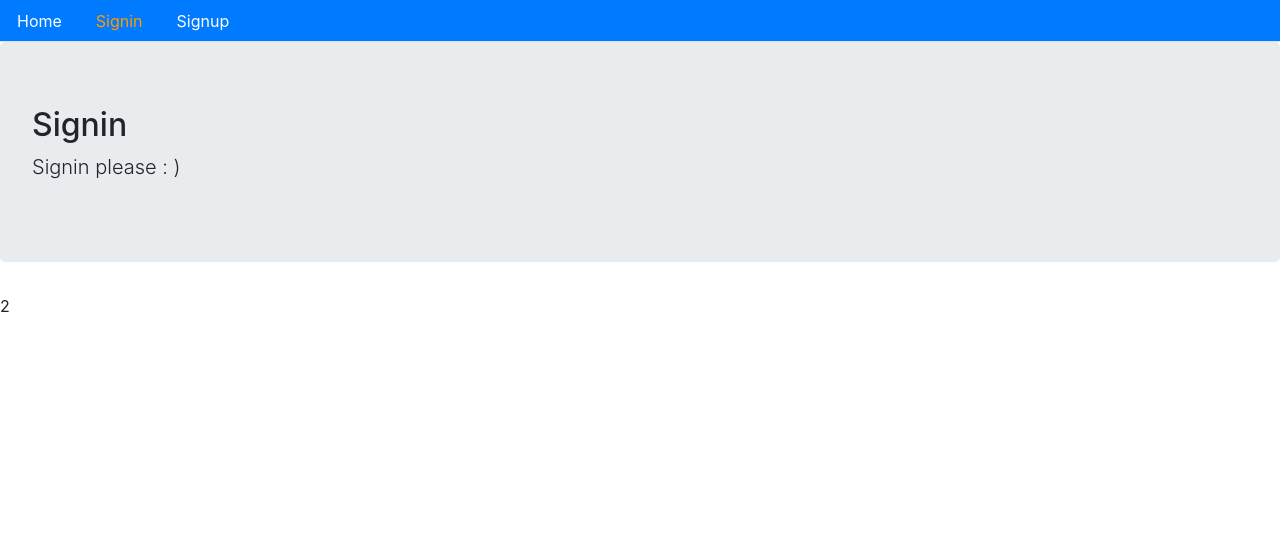
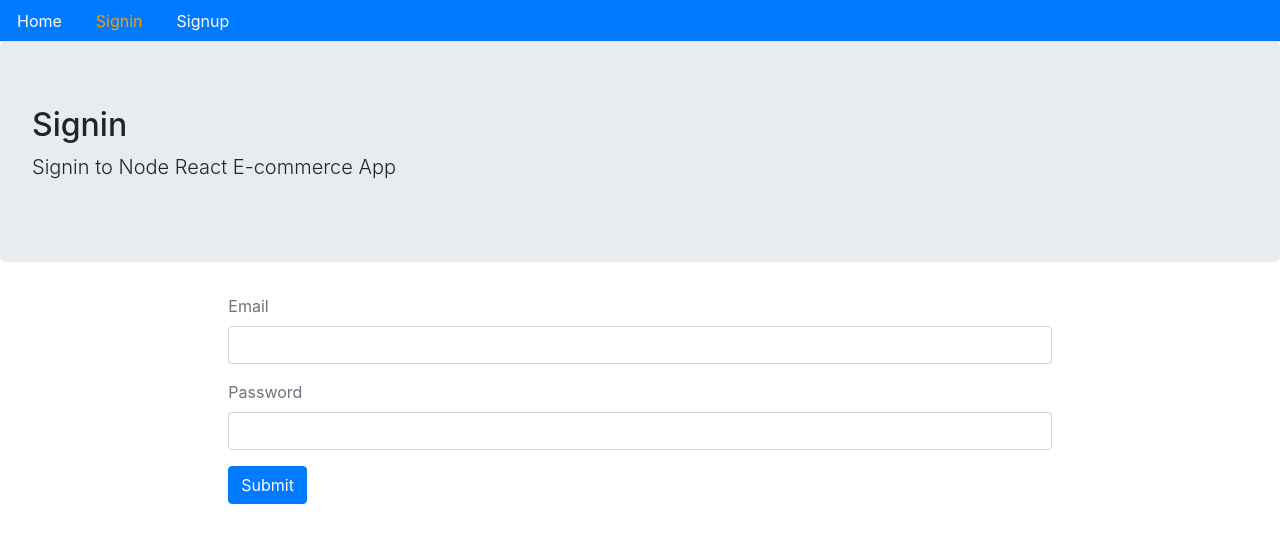
Before and after one commit to rebSen/ecomProject, a React (Create React App) app: page /signin in a window 1280 px wide. Shown: the top 542 px of the page. Built offline with nearby package versions, Linux system fonts and the light colour scheme; no server answers.

Commit message:
Signin Singup components and auth index

```diff
--- /dev/null
+++ b/src/auth/index.js
@@ -0,0 +1,70 @@
+import { API } from "../config";
+
+// user = {name, email, password}
+export const signup = user => {
+  console.log(user);
+  return fetch(`${API}/signup`, {
+    method: "POST",
+    headers: {
+      Accept: "application/json",
+      "Content-Type": "application/json"
+    },
+    body: JSON.stringify(user)
+  })
+    .then(res => {
+      return res.json();
+    })
+    .catch(err => {
+      console.log("ici", err);
+    });
+};
+
+export const signin = user => {
+  console.log(user);
+  return fetch(`${API}/signin`, {
+    method: "POST",
+    headers: {
+      Accept: "application/json",
+      "Content-Type": "application/json"
+    },
+    body: JSON.stringify(user)
+  })
+    .then(res => {
+      return res.json();
+    })
+    .catch(err => {
+      console.log("ici", err);
+    });
+};
+
+export const authenticate = (data, next) => {
+  if (typeof window !== "undefined") {
+    localStorage.setItem("jwt", JSON.stringify(data));
+    next();
+  }
+};
+
+export const signout = next => {
+  if (typeof window !== "undefined") {
+    localStorage.removeItem("jwt");
+    next();
+    return fetch(`${API}/signout`, {
+      method: "GET"
+    })
+      .then(response => {
+        console.log("signout", response);
+      })
+      .catch(err => console.log(err));
+  }
+};
+
+export const isAuthenticated = () => {
+  if (typeof window == "undefined") {
+    return false;
+  }
+  if (localStorage.getItem("jwt")) {
+    return JSON.parse(localStorage.getItem("jwt"));
+  } else {
+    return false;
+  }
+};
--- a/src/user/Signin.jsx
+++ b/src/user/Signin.jsx
@@ -1,10 +1,105 @@
-import React from "react";
+import React, { useState } from "react";
+import { Redirect } from "react-router-dom";
 import Layout from "../core/Layout";
+import { signin, authenticate, isAuthenticated } from "../auth";
 
-const Signin = () => (
-  <Layout title="Signin" description="Signin please : )">
-    2
-  </Layout>
-);
+const Signin = () => {
+  const [values, setValues] = useState({
+    email: "",
+    password: "",
+    error: "",
+    loading: false,
+    redirectToReferrer: false
+  });
+
+  const { email, password, loading, error, redirectToReferrer } = values;
+  const { user } = isAuthenticated();
+
+  const handleChange = name => event => {
+    setValues({ ...values, error: false, [name]: event.target.value });
+  };
+
+  const clickSubmit = event => {
+    event.preventDefault();
+    setValues({ ...values, error: false, loading: true });
+    signin({ email, password }).then(data => {
+      if (data.error) {
+        setValues({ ...values, error: data.error, loading: false });
+      } else {
+        authenticate(data, () => {
+          setValues({
+            ...values,
+            redirectToReferrer: true
+          });
+        });
+      }
+    });
+  };
+
+  const signUpForm = () => (
+    <form>
+      <div className="form-group">
+        <label className="text-muted">Email</label>
+        <input
+          onChange={handleChange("email")}
+          type="email"
+          className="form-control"
+          value={email}
+        />
+      </div>
+
+      <div className="form-group">
+        <label className="text-muted">Password</label>
+        <input
+          onChange={handleChange("password")}
+          type="password"
+          className="form-control"
+          value={password}
+        />
+      </div>
+      <button onClick={clickSubmit} className="btn btn-primary">
+        Submit
+      </button>
+    </form>
+  );
+
+  const showError = () => (
+    <div
+      className="alert alert-danger"
+      style={{ display: error ? "" : "none" }}
+    >
+      {error}
+    </div>
+  );
+
+  const showLoading = () =>
+    loading && (
+      <div className="alert alert-info">
+        <h2>Loading...</h2>
+      </div>
+    );
+
+  const redirectUser = () => {
+    if (redirectToReferrer) {
+      if (user && user.role === 1) {
+        return <Redirect to="/admin/dashboard" />;
+      } else {
+        return <Redirect to="/user/dashboard" />;
+      }
+    }
+  };
+  return (
+    <Layout
+      title="Signin"
+      description="Signin to Node React E-commerce App"
+      className="container col-md-8 offset-md-2"
+    >
+      {showLoading()}
+      {showError()}
+      {signUpForm()}
+      {redirectUser()}
+    </Layout>
+  );
+};
 
 export default Signin;
--- a/src/user/Signup.jsx
+++ b/src/user/Signup.jsx
@@ -1,6 +1,7 @@
 import React, { useState } from "react";
+import { Link } from "react-router-dom";
 import Layout from "../core/Layout";
-import { API } from "../config";
+import { signup } from "../auth";
 
 const Signup = () => {
   const [values, setValues] = useState({
@@ -11,35 +12,32 @@ const Signup = () => {
     success: false
   });
 
-  const { name, email, password } = values;
+  const { name, email, password, success, error } = values;
+
   // higher order function A function returning a function
-  const handeChange = name => event => {
+  const handleChange = name => event => {
     setValues({ ...values, error: false, [name]: event.target.value });
   };
 
-  // user = {name, email, password}
-  const signup = user => {
-    console.log(user);
-    fetch(`${API}/signup`, {
-      method: "POST",
-      headers: {
-        Accept: "application/json",
-        "Content-Type": "application/json"
-      },
-      body: JSON.stringify(user)
-    })
-      .then(res => {
-        return console.log(res);
-        // return res.json();
-      })
-      .catch(err => {
-        console.log(err);
-      });
-  };
-
-  const clickSubmit = e => {
-    e.preventDefault();
-    signup({ name, email, password }); // equivalent to name:name, email:email
+  const clickSubmit = event => {
+    event.preventDefault();
+    setValues({ ...values, error: false });
+    signup({ name, email, password }).then(data => {
+      console.log("data.error", data.error, data);
+      //recoit l'erreur du doublon mail cf. console mais ne la voit pas
+      if (data.error) {
+        setValues({ ...values, error: data.error, success: false });
+      } else {
+        setValues({
+          ...values,
+          name: "c'est ok !",
+          email: "",
+          password: "",
+          error: "",
+          success: true
+        });
+      }
+    });
   };
 
   const signUpForm = () => (
@@ -47,25 +45,28 @@ const Signup = () => {
       <div className="form-group">
         <label className="texte-muted">Name</label>
         <input
-          onChange={handeChange("name")}
+          onChange={handleChange("name")}
           type="text"
           className="form-control"
+          value={name}
         />
       </div>
       <div className="form-group">
         <label className="texte-muted">Email</label>
         <input
-          onChange={handeChange("email")}
+          onChange={handleChange("email")}
           type="email"
           className="form-control"
+          value={email}
         />
       </div>
       <div className="form-group">
         <label className="texte-muted">Password</label>
         <input
-          onChange={handeChange("password")}
+          onChange={handleChange("password")}
           type="password"
           className="form-control"
+          value={password}
         />
       </div>
       <button onClick={clickSubmit} className="btn btn-primary">
@@ -73,12 +74,32 @@ const Signup = () => {
       </button>
     </form>
   );
+
+  const showError = () => (
+    <div
+      className="alert alert-danger"
+      style={{ display: error ? "" : "none" }}
+    >
+      {error}
+    </div>
+  );
+  const showSuccess = () => (
+    <div
+      className="alert alert-danger"
+      style={{ display: success ? "" : "none" }}
+    >
+      New account is created. Please <Link to="/signin">signin</Link>
+    </div>
+  );
+
   return (
     <Layout
       title="Signup"
       description="Signup please : )"
       className="container col-md-8 offset-md-2"
     >
+      {showError()}
+      {showSuccess()}
       {signUpForm()}
       {JSON.stringify(values)}
     </Layout>
```
